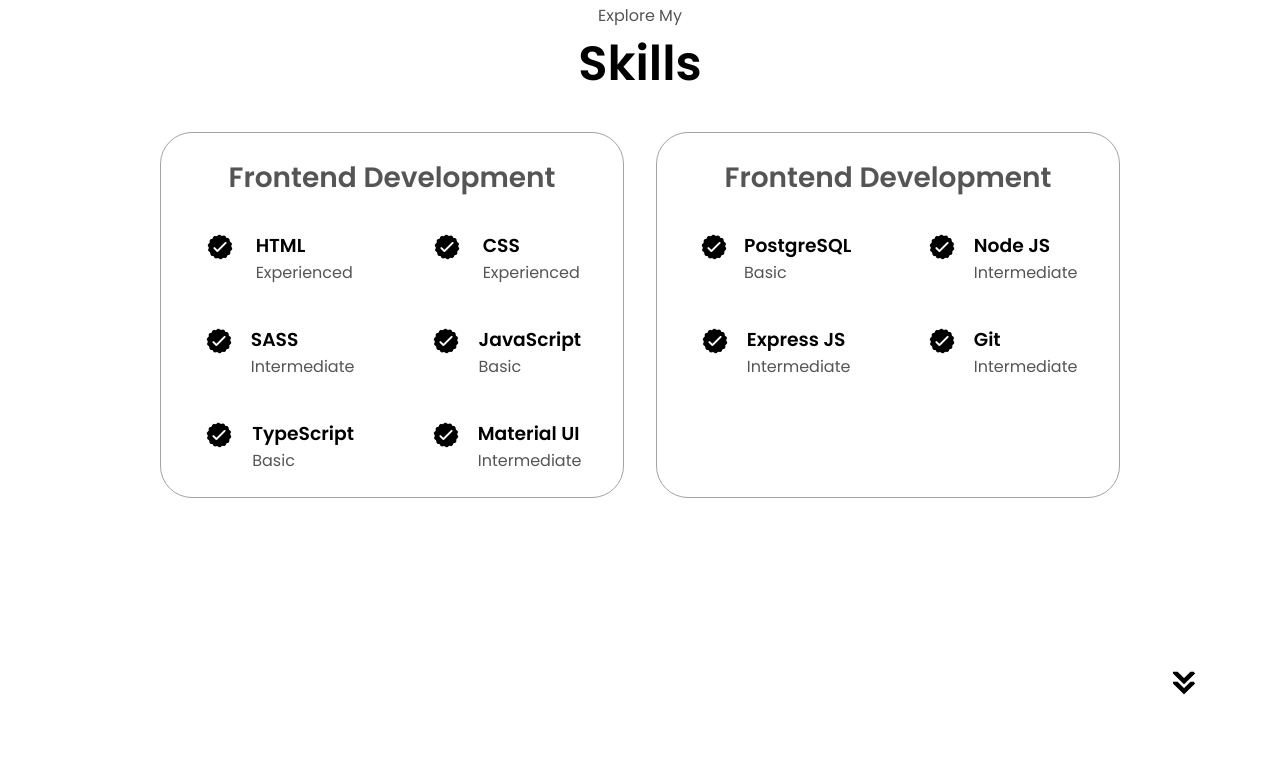
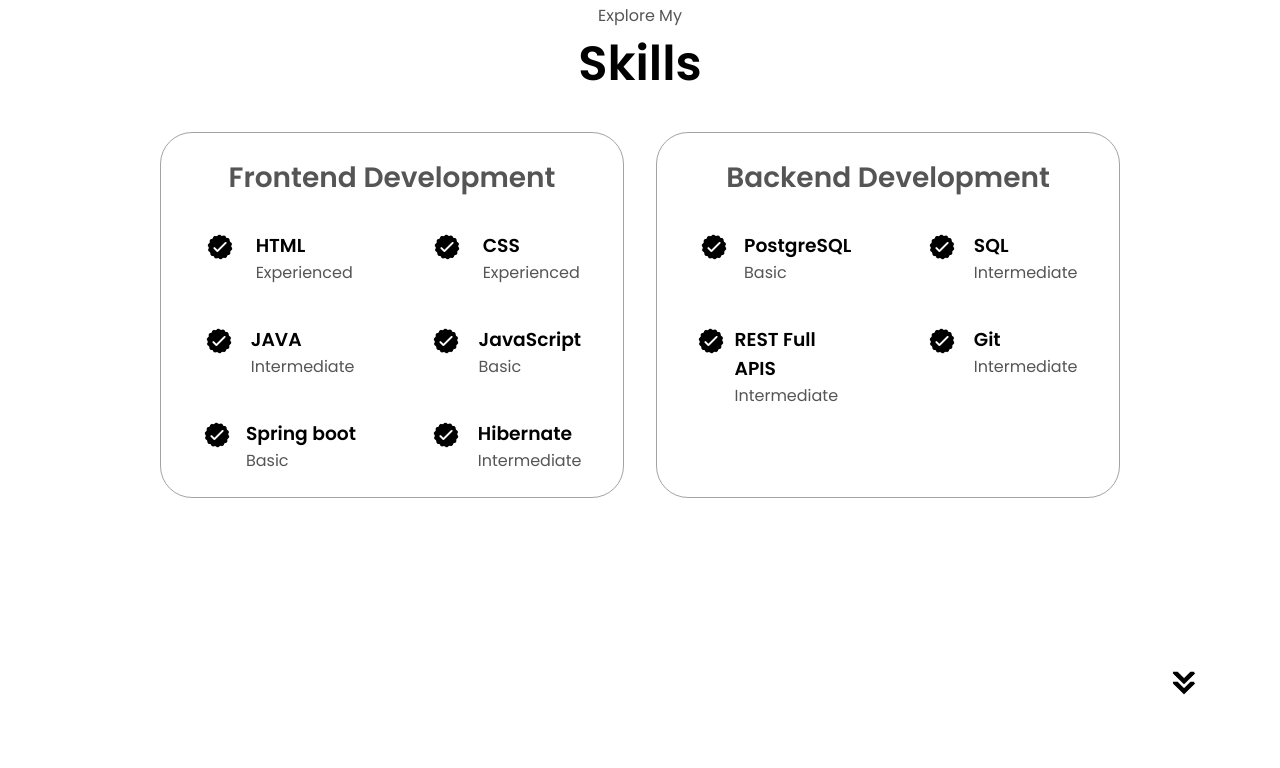
Before and after one commit to Hussain-ksmd/hussain.github.io, a plain HTML site: page index.html in a window 1280 px wide. Shown: the part 1693-2461 px from the top of the page. Drawn offline with Linux system fonts and the light colour scheme.

Commit message:
Update 4th
In this update i make changes about the project images and added relevant skills.

```diff
--- a/index.html
+++ b/index.html
@@ -158,7 +158,7 @@
                   class="icon"
                 />
                 <div>
-                  <h3>SASS</h3>
+                  <h3>JAVA</h3>
                   <p>Intermediate</p>
                 </div>
               </article>
@@ -180,7 +180,7 @@
                   class="icon"
                 />
                 <div>
-                  <h3>TypeScript</h3>
+                  <h3>Spring boot</h3>
                   <p>Basic</p>
                 </div>
               </article>
@@ -191,14 +191,14 @@
                   class="icon"
                 />
                 <div>
-                  <h3>Material UI</h3>
+                  <h3>Hibernate</h3>
                   <p>Intermediate</p>
                 </div>
               </article>
             </div>
           </div>
           <div class="details-container">
-            <h2 class="experience-sub-title">Frontend Development</h2>
+            <h2 class="experience-sub-title">Backend Development</h2>
             <div class="article-container">
               <article>
                 <img
@@ -218,7 +218,7 @@
                   class="icon"
                 />
                 <div>
-                  <h3>Node JS</h3>
+                  <h3>SQL</h3>
                   <p>Intermediate</p>
                 </div>
               </article>
@@ -229,7 +229,7 @@
                   class="icon"
                 />
                 <div>
-                  <h3>Express JS</h3>
+                  <h3>REST Full APIS</h3>
                   <p>Intermediate</p>
                 </div>
               </article>
@@ -268,7 +268,7 @@
                 class="project-img"
               />
             </div>
-            <h2 class="experience-sub-title project-title">Project One</h2>
+            <h2 class="experience-sub-title project-title">PhantomPixel</h2>
             <div class="btn-container">
               <button
                 class="btn btn-color-2 project-btn"
```
Also changed, not shown: assets/ecommerce.png (renamed from assets/project-2.png), 2 other files.
